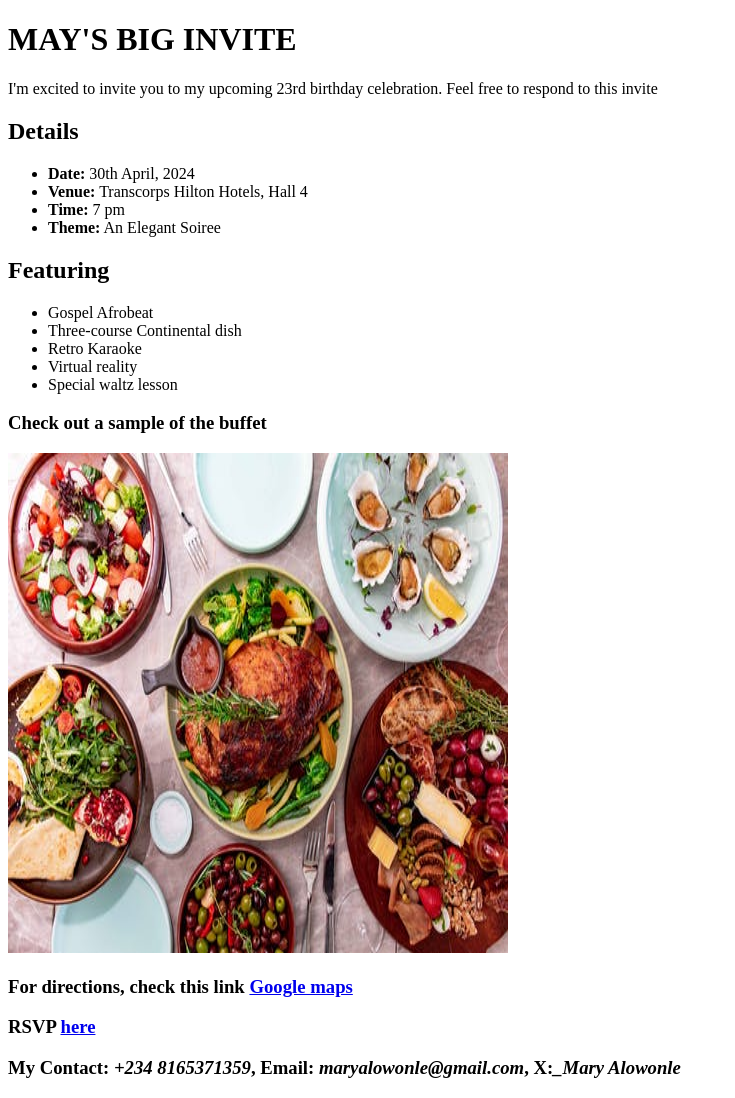
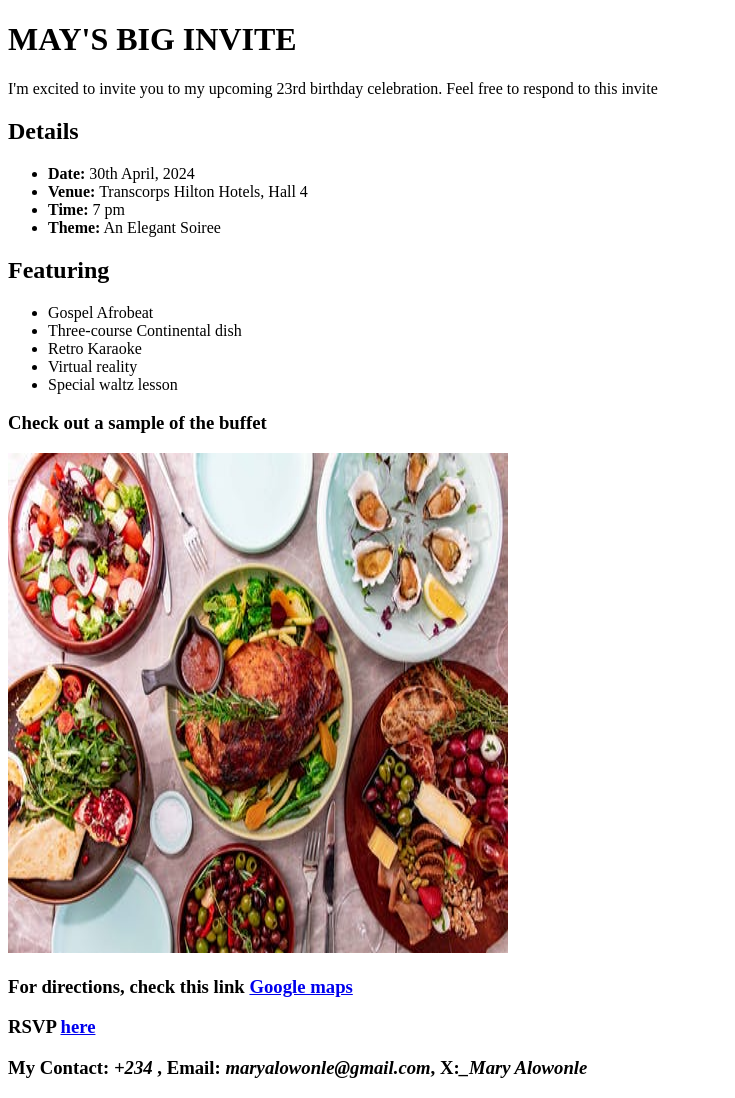
Before and after one commit to Maygeek/pure-html-projects, a plain HTML site: page birthdayproject/birthday.html in a window 1280 px wide. Shown: the whole page, without its empty margins (0-735 px from the left). Drawn offline with Linux system fonts and the light colour scheme.

Commit message:
birthday.html

```diff
--- a/birthdayproject/birthday.html
+++ b/birthdayproject/birthday.html
@@ -30,6 +30,6 @@
     <h3>
         For directions, check this link <a draggable="false" href="https://maps.app.goo.gl/MnQQXB9jVRwBXvEv9">Google maps</a></h3>
     <h3>RSVP <a href="https://www.eventbrite.com/l/sell-tickets/">here</a></h3>
-    <h3>My Contact:<i> +234 8165371359</i>, Email: <i>maryalowonle@gmail.com</i>, X:<i>_Mary Alowonle</i></h3>
+    <h3>My Contact:<i> +234 </i>, Email: <i>maryalowonle@gmail.com</i>, X:<i>_Mary Alowonle</i></h3>
 </body>
 </html>
```
